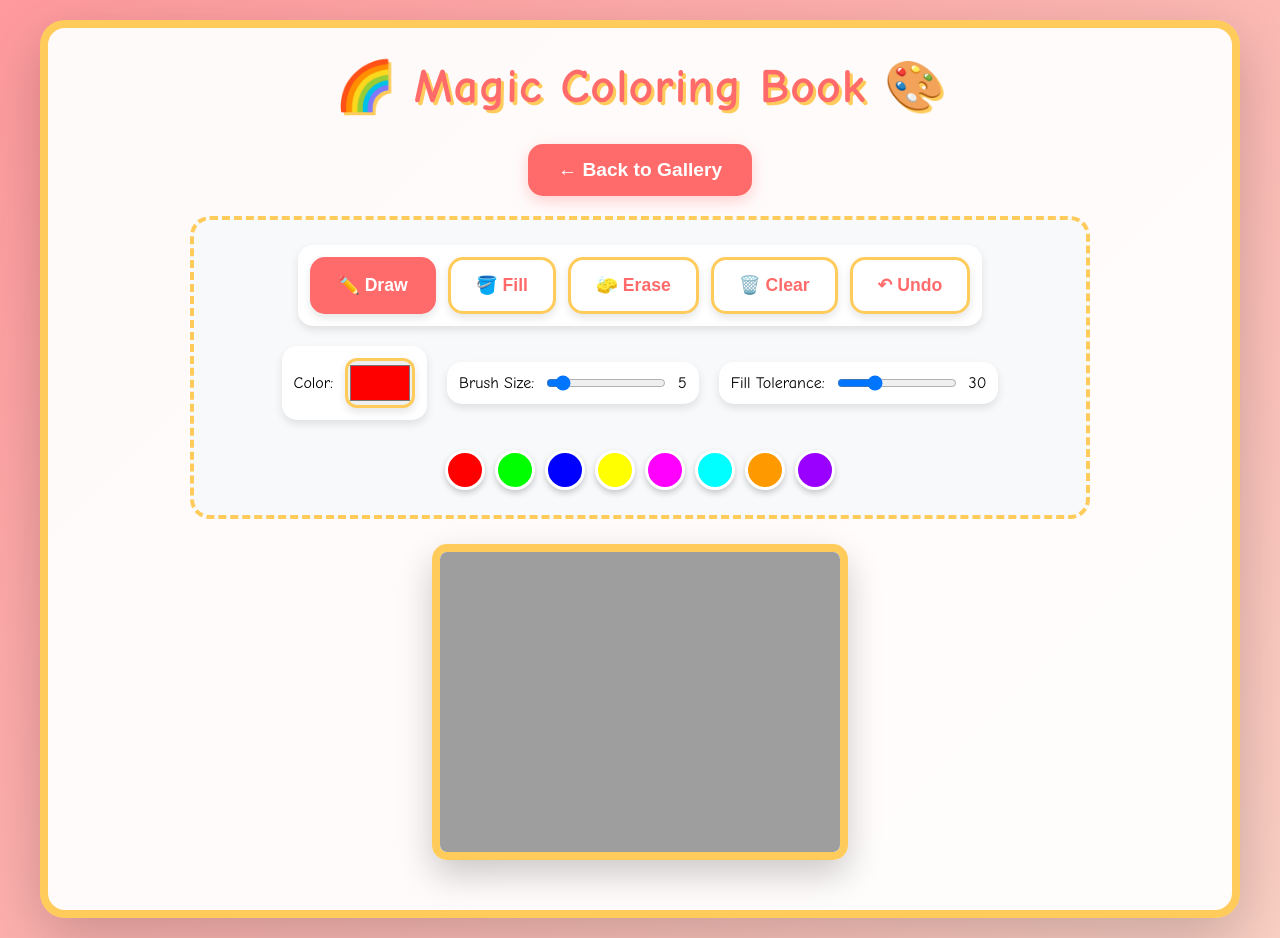
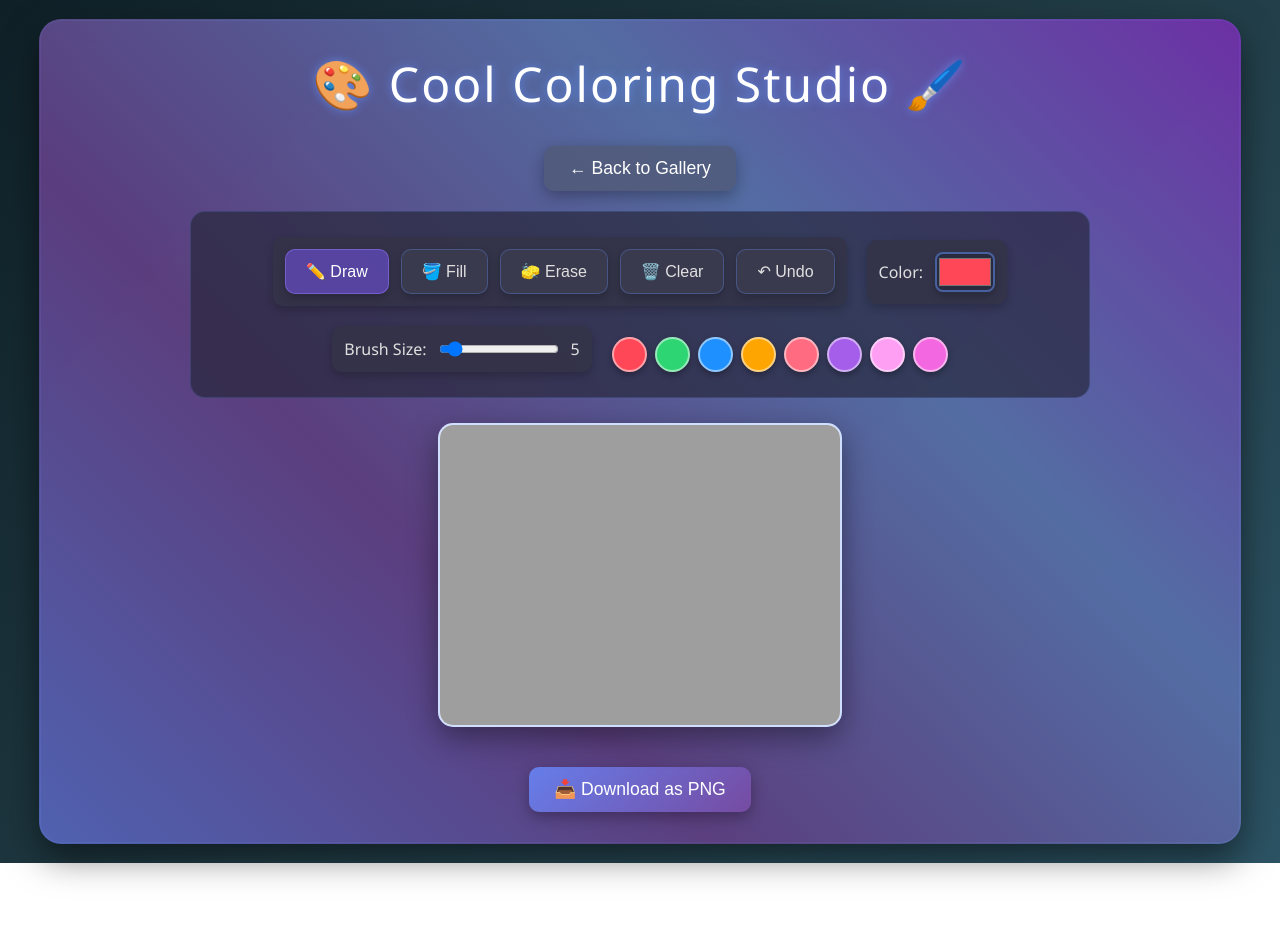
Before and after one commit to TitanBusinessPros/Kids-Coloring-Fun, a plain HTML site: page index.html in a window 1280 px wide. Both pictures are taken after a click on the element 209 px from the left and 525 px from the top of the page. After the commit the page ends 863 px from the top, so only its background shows below. Drawn offline with Linux system fonts and the light colour scheme.

Commit message:
Update index.html

```diff
--- a/index.html
+++ b/index.html
@@ -3,7 +3,7 @@
 <head>
     <meta charset="UTF-8">
     <meta name="viewport" content="width=device-width, initial-scale=1.0">
-    <title>🌈 Magic Coloring Book 🎨</title>
+    <title>🎨 Cool Coloring Studio 🖌️</title>
     <style>
         * {
             margin: 0;
@@ -12,49 +12,47 @@
         }
 
         body {
-            font-family: 'Comic Sans MS', 'Fredoka One', cursive, sans-serif;
-            background: linear-gradient(135deg, #ff9a9e 0%, #fad0c4 100%);
+            font-family: 'Segoe UI', Tahoma, Geneva, Verdana, sans-serif;
+            background: linear-gradient(135deg, #0f2027 0%, #203a43 50%, #2c5364 100%);
             min-height: 100vh;
             padding: 20px;
             overflow-x: hidden;
+            color: #e0e0e0;
         }
 
         .container {
             max-width: 1200px;
             margin: 0 auto;
-            background: rgba(255, 255, 255, 0.95);
-            border-radius: 25px;
+            background: rgba(30, 30, 40, 0.85);
+            border-radius: 20px;
             padding: 30px;
-            box-shadow: 0 20px 60px rgba(0,0,0,0.2);
-            border: 8px solid #ffcc5c;
+            box-shadow: 0 15px 35px rgba(0, 0, 0, 0.5);
+            border: 1px solid rgba(100, 150, 255, 0.2);
             position: relative;
+            backdrop-filter: blur(10px);
         }
 
         .container::before {
             content: "";
             position: absolute;
-            top: -15px;
-            left: -15px;
-            right: -15px;
-            bottom: -15px;
-            background: linear-gradient(135deg, #ff9a9e 0%, #fad0c4 100%);
-            border-radius: 35px;
+            top: -2px;
+            left: -2px;
+            right: -2px;
+            bottom: -2px;
+            background: linear-gradient(45deg, #667eea, #764ba2, #6B8DD6, #8E37D7);
+            border-radius: 22px;
             z-index: -1;
+            opacity: 0.7;
         }
 
         h1 {
             text-align: center;
-            color: #ff6b6b;
+            color: #ffffff;
             margin-bottom: 30px;
             font-size: 3em;
-            text-shadow: 3px 3px 0px #ffcc5c;
-            letter-spacing: 1px;
-            animation: bounce 2s infinite;
-        }
-
-        @keyframes bounce {
-            0%, 100% { transform: translateY(0); }
-            50% { transform: translateY(-10px); }
+            text-shadow: 0 0 10px rgba(100, 150, 255, 0.7);
+            letter-spacing: 2px;
+            font-weight: 300;
         }
 
         .sections {
@@ -66,26 +64,27 @@
 
         .section-btn {
             padding: 20px;
-            background: linear-gradient(135deg, #ff9a9e 0%, #fad0c4 100%);
+            background: linear-gradient(135deg, #667eea 0%, #764ba2 100%);
             color: white;
             border: none;
-            border-radius: 20px;
-            font-size: 1.5em;
+            border-radius: 15px;
+            font-size: 1.4em;
             cursor: pointer;
-            transition: transform 0.2s, box-shadow 0.2s;
-            font-weight: bold;
-            box-shadow: 0 5px 15px rgba(0,0,0,0.1);
+            transition: all 0.3s ease;
+            font-weight: 500;
+            box-shadow: 0 5px 15px rgba(0,0,0,0.3);
             position: relative;
             overflow: hidden;
         }
 
         .section-btn:hover {
-            transform: translateY(-5px) scale(1.05);
-            box-shadow: 0 10px 25px rgba(255, 107, 107, 0.4);
+            transform: translateY(-5px);
+            box-shadow: 0 10px 20px rgba(102, 126, 234, 0.4);
         }
 
         .section-btn.active {
-            background: linear-gradient(135deg, #ffcc5c 0%, #ff9a9e 100%);
+            background: linear-gradient(135deg, #6B8DD6 0%, #8E37D7 100%);
+            box-shadow: 0 0 15px rgba(110, 80, 220, 0.7);
         }
 
         .section-btn::after {
@@ -95,7 +94,7 @@
             left: -100%;
             width: 100%;
             height: 100%;
-            background: linear-gradient(90deg, transparent, rgba(255,255,255,0.3), transparent);
+            background: linear-gradient(90deg, transparent, rgba(255,255,255,0.2), transparent);
             transition: left 0.5s;
         }
 
@@ -111,20 +110,21 @@
         }
 
         .image-card {
-            border: 5px solid #ffcc5c;
+            border: 2px solid rgba(100, 150, 255, 0.3);
             border-radius: 15px;
             padding: 15px;
             cursor: pointer;
-            transition: transform 0.3s, box-shadow 0.3s;
-            background: white;
-            box-shadow: 0 8px 15px rgba(0,0,0,0.1);
+            transition: all 0.3s ease;
+            background: rgba(40, 40, 60, 0.7);
+            box-shadow: 0 8px 15px rgba(0,0,0,0.2);
             position: relative;
             overflow: hidden;
         }
 
         .image-card:hover {
-            transform: scale(1.08) rotate(2deg);
-            box-shadow: 0 12px 20px rgba(255, 107, 107, 0.3);
+            transform: scale(1.05);
+            border-color: rgba(100, 150, 255, 0.7);
+            box-shadow: 0 10px 20px rgba(102, 126, 234, 0.3);
         }
 
         .image-card img {
@@ -150,11 +150,11 @@
             gap: 20px;
             margin-bottom: 25px;
             padding: 25px;
-            background: #f8f9fa;
-            border-radius: 20px;
+            background: rgba(40, 40, 60, 0.7);
+            border-radius: 15px;
             align-items: center;
             justify-content: center;
-            border: 4px dashed #ffcc5c;
+            border: 1px solid rgba(100, 150, 255, 0.2);
             width: 100%;
             max-width: 900px;
         }
@@ -163,67 +163,68 @@
             display: flex;
             align-items: center;
             gap: 12px;
-            background: white;
+            background: rgba(50, 50, 70, 0.8);
             padding: 12px;
-            border-radius: 15px;
-            box-shadow: 0 4px 8px rgba(0,0,0,0.1);
+            border-radius: 10px;
+            box-shadow: 0 4px 8px rgba(0,0,0,0.2);
         }
 
         .tool-btn {
-            padding: 15px 25px;
-            border: 3px solid #ffcc5c;
-            background: white;
-            color: #ff6b6b;
-            border-radius: 15px;
+            padding: 12px 20px;
+            border: 1px solid rgba(100, 150, 255, 0.3);
+            background: rgba(60, 60, 80, 0.8);
+            color: #e0e0e0;
+            border-radius: 10px;
             cursor: pointer;
-            font-size: 1.1em;
-            font-weight: bold;
+            font-size: 1em;
+            font-weight: 500;
             transition: all 0.2s;
-            box-shadow: 0 4px 8px rgba(0,0,0,0.1);
+            box-shadow: 0 4px 8px rgba(0,0,0,0.2);
         }
 
         .tool-btn:hover {
-            background: #ffcc5c;
-            color: white;
+            background: rgba(100, 150, 255, 0.3);
             transform: scale(1.05);
         }
 
         .tool-btn.active {
-            background: #ff6b6b;
+            background: rgba(110, 80, 220, 0.6);
             color: white;
-            border-color: #ff6b6b;
+            border-color: rgba(150, 120, 255, 0.5);
         }
 
         .tool-btn:disabled {
-            background: #cccccc;
-            color: #666666;
-            border-color: #cccccc;
+            background: rgba(80, 80, 100, 0.5);
+            color: #888;
+            border-color: rgba(100, 100, 120, 0.3);
             cursor: not-allowed;
             transform: none;
         }
 
         .color-picker {
-            width: 70px;
-            height: 50px;
-            border: 3px solid #ffcc5c;
-            border-radius: 12px;
+            width: 60px;
+            height: 40px;
+            border: 2px solid rgba(100, 150, 255, 0.5);
+            border-radius: 8px;
             cursor: pointer;
-            box-shadow: 0 4px 8px rgba(0,0,0,0.1);
+            box-shadow: 0 4px 8px rgba(0,0,0,0.2);
+            background: rgba(40, 40, 60, 0.8);
         }
 
-        .brush-size, .fill-tolerance {
+        .brush-size {
             width: 120px;
         }
 
         .canvas-container {
             position: relative;
             display: inline-block;
-            box-shadow: 0 15px 35px rgba(0,0,0,0.2);
+            box-shadow: 0 10px 30px rgba(0,0,0,0.4);
             border-radius: 15px;
             overflow: hidden;
-            border: 8px solid #ffcc5c;
+            border: 2px solid rgba(100, 150, 255, 0.3);
             margin-bottom: 20px;
             max-width: 95%;
+            background: white;
         }
 
         canvas {
@@ -234,21 +235,21 @@
         }
 
         .back-btn {
-            padding: 15px 30px;
-            background: #ff6b6b;
+            padding: 12px 25px;
+            background: rgba(80, 90, 120, 0.8);
             color: white;
             border: none;
-            border-radius: 15px;
+            border-radius: 10px;
             cursor: pointer;
-            font-size: 1.2em;
-            font-weight: bold;
+            font-size: 1.1em;
+            font-weight: 500;
             margin-bottom: 20px;
             transition: all 0.2s;
-            box-shadow: 0 5px 15px rgba(255, 107, 107, 0.3);
+            box-shadow: 0 5px 15px rgba(0,0,0,0.3);
         }
 
         .back-btn:hover {
-            background: #ff5252;
+            background: rgba(100, 110, 150, 0.9);
             transform: scale(1.05);
         }
 
@@ -260,24 +261,24 @@
             text-align: center;
             padding: 20px;
             font-size: 1.5em;
-            color: #ff6b6b;
+            color: #a0c0ff;
         }
 
         .color-palette {
             display: flex;
             flex-wrap: wrap;
-            gap: 10px;
+            gap: 8px;
             justify-content: center;
             margin-top: 10px;
         }
 
         .color-swatch {
-            width: 40px;
-            height: 40px;
+            width: 35px;
+            height: 35px;
             border-radius: 50%;
             cursor: pointer;
-            border: 3px solid white;
-            box-shadow: 0 3px 6px rgba(0,0,0,0.2);
+            border: 2px solid rgba(255, 255, 255, 0.5);
+            box-shadow: 0 3px 6px rgba(0,0,0,0.3);
             transition: transform 0.2s;
         }
 
@@ -286,25 +287,52 @@
         }
 
         .upload-area {
-            border: 3px dashed #ffcc5c;
+            border: 2px dashed rgba(100, 150, 255, 0.5);
             border-radius: 15px;
             padding: 30px;
             text-align: center;
             margin: 20px 0;
-            background: rgba(255, 204, 92, 0.1);
+            background: rgba(40, 40, 60, 0.5);
             cursor: pointer;
             transition: all 0.3s;
         }
 
         .upload-area:hover {
-            background: rgba(255, 204, 92, 0.2);
-            transform: scale(1.02);
+            background: rgba(50, 50, 80, 0.7);
+            border-color: rgba(100, 150, 255, 0.8);
         }
 
         .upload-area p {
             font-size: 1.2em;
-            color: #ff6b6b;
+            color: #a0c0ff;
             margin-bottom: 15px;
+        }
+
+        .action-buttons {
+            display: flex;
+            gap: 15px;
+            margin-top: 20px;
+        }
+
+        .action-btn {
+            padding: 12px 25px;
+            border: none;
+            border-radius: 10px;
+            cursor: pointer;
+            font-size: 1.1em;
+            font-weight: 500;
+            transition: all 0.2s;
+            box-shadow: 0 5px 15px rgba(0,0,0,0.3);
+        }
+
+        .download-btn {
+            background: linear-gradient(135deg, #667eea 0%, #764ba2 100%);
+            color: white;
+        }
+
+        .download-btn:hover {
+            transform: scale(1.05);
+            box-shadow: 0 8px 20px rgba(102, 126, 234, 0.4);
         }
 
         @media (max-width: 768px) {
@@ -321,12 +349,21 @@
             h1 {
                 font-size: 2.2em;
             }
+
+            .action-buttons {
+                flex-direction: column;
+                width: 100%;
+            }
+
+            .action-btn {
+                width: 100%;
+            }
         }
     </style>
 </head>
 <body>
     <div class="container">
-        <h1>🌈 Magic Coloring Book 🎨</h1>
+        <h1>🎨 Cool Coloring Studio 🖌️</h1>
 
         <div id="sectionSelection">
             <div class="sections">
@@ -359,7 +396,7 @@
 
                 <div class="tool-group">
                     <label for="colorPicker">Color:</label>
-                    <input type="color" id="colorPicker" class="color-picker" value="#ff0000">
+                    <input type="color" id="colorPicker" class="color-picker" value="#ff4757">
                 </div>
 
                 <div class="tool-group">
@@ -368,26 +405,24 @@
                     <span id="brushSizeValue">5</span>
                 </div>
 
-                <div class="tool-group">
-                    <label for="fillTolerance">Fill Tolerance:</label>
-                    <input type="range" id="fillTolerance" class="fill-tolerance" min="1" max="100" value="30">
-                    <span id="fillToleranceValue">30</span>
-                </div>
-
                 <div class="color-palette">
-                    <div class="color-swatch" style="background-color: #ff0000;" onclick="setColor('#ff0000')"></div>
-                    <div class="color-swatch" style="background-color: #00ff00;" onclick="setColor('#00ff00')"></div>
-                    <div class="color-swatch" style="background-color: #0000ff;" onclick="setColor('#0000ff')"></div>
-                    <div class="color-swatch" style="background-color: #ffff00;" onclick="setColor('#ffff00')"></div>
-                    <div class="color-swatch" style="background-color: #ff00ff;" onclick="setColor('#ff00ff')"></div>
-                    <div class="color-swatch" style="background-color: #00ffff;" onclick="setColor('#00ffff')"></div>
-                    <div class="color-swatch" style="background-color: #ff9900;" onclick="setColor('#ff9900')"></div>
-                    <div class="color-swatch" style="background-color: #9900ff;" onclick="setColor('#9900ff')"></div>
+                    <div class="color-swatch" style="background-color: #ff4757;" onclick="setColor('#ff4757')"></div>
+                    <div class="color-swatch" style="background-color: #2ed573;" onclick="setColor('#2ed573')"></div>
+                    <div class="color-swatch" style="background-color: #1e90ff;" onclick="setColor('#1e90ff')"></div>
+                    <div class="color-swatch" style="background-color: #ffa502;" onclick="setColor('#ffa502')"></div>
+                    <div class="color-swatch" style="background-color: #ff6b81;" onclick="setColor('#ff6b81')"></div>
+                    <div class="color-swatch" style="background-color: #a55eea;" onclick="setColor('#a55eea')"></div>
+                    <div class="color-swatch" style="background-color: #ff9ff3;" onclick="setColor('#ff9ff3')"></div>
+                    <div class="color-swatch" style="background-color: #f368e0;" onclick="setColor('#f368e0')"></div>
                 </div>
             </div>
 
             <div class="canvas-container">
                 <canvas id="coloringCanvas"></canvas>
+            </div>
+
+            <div class="action-buttons">
+                <button class="action-btn download-btn" onclick="downloadCanvas()">📥 Download as PNG</button>
             </div>
         </div>
     </div>
@@ -488,10 +523,10 @@
             // Show loading message
             canvas.width = 600;
             canvas.height = 600;
-            ctx.fillStyle = '#f0f0f0';
+            ctx.fillStyle = '#1a1a2e';
             ctx.fillRect(0, 0, canvas.width, canvas.height);
-            ctx.fillStyle = '#ff6b6b';
-            ctx.font = '24px Comic Sans MS';
+            ctx.fillStyle = '#a0c0ff';
+            ctx.font = '24px Segoe UI, sans-serif';
             ctx.textAlign = 'center';
             ctx.fillText('Loading image...', canvas.width/2, canvas.height/2);
 
@@ -520,8 +555,8 @@
                 baseImage.onerror = function() {
                     // Final fallback - show error
                     ctx.clearRect(0, 0, canvas.width, canvas.height);
-                    ctx.fillStyle = '#ff6b6b';
-                    ctx.font = '20px Comic Sans MS';
+                    ctx.fillStyle = '#a0c0ff';
+                    ctx.font = '20px Segoe UI, sans-serif';
                     ctx.textAlign = 'center';
                     ctx.fillText('Could not load image. Please try uploading your own image.', canvas.width/2, canvas.height/2);
                 };
@@ -694,9 +729,9 @@
             undoBtn.disabled = undoStack.length === 0;
         }
 
-        // Improved Flood Fill Algorithm
+        // Improved Flood Fill Algorithm with fixed tolerance of 100
         function floodFill(startX, startY, fillColor) {
-            const tolerance = parseInt(document.getElementById('fillTolerance').value);
+            const tolerance = 100; // Fixed tolerance as requested
             const imageData = ctx.getImageData(0, 0, canvas.width, canvas.height);
             const data = imageData.data;
             const width = imageData.width;
@@ -798,13 +833,17 @@
             }
         }
 
-        // Initialize brush size and tolerance displays
+        // Download canvas as PNG
+        function downloadCanvas() {
+            const link = document.createElement('a');
+            link.download = 'coloring-page.png';
+            link.href = canvas.toDataURL('image/png');
+            link.click();
+        }
+
+        // Initialize brush size display
         document.getElementById('brushSize').addEventListener('input', function() {
             document.getElementById('brushSizeValue').textContent = this.value;
-        });
-
-        document.getElementById('fillTolerance').addEventListener('input', function() {
-            document.getElementById('fillToleranceValue').textContent = this.value;
         });
 
         // Initialize with Animals section
```
